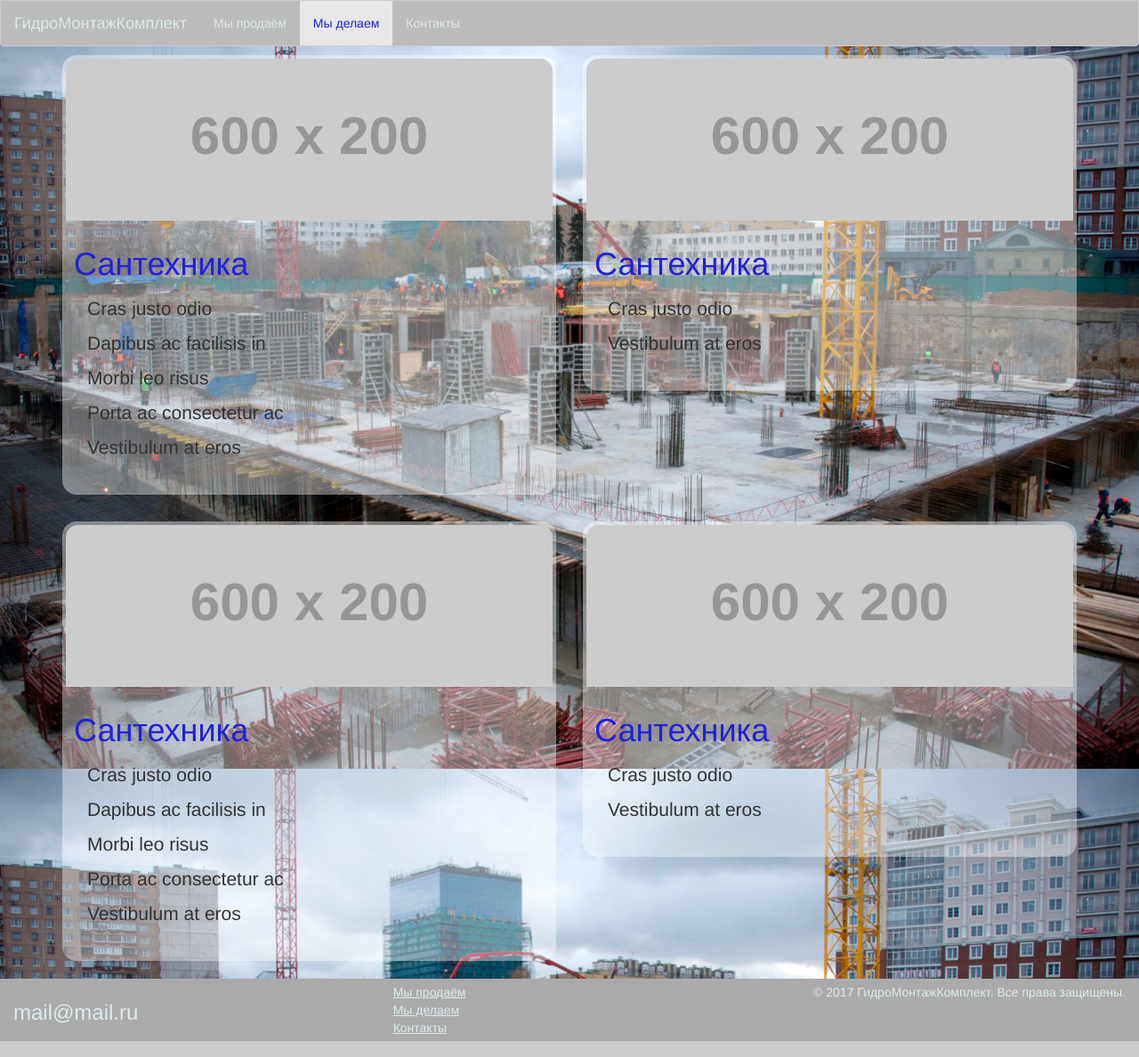
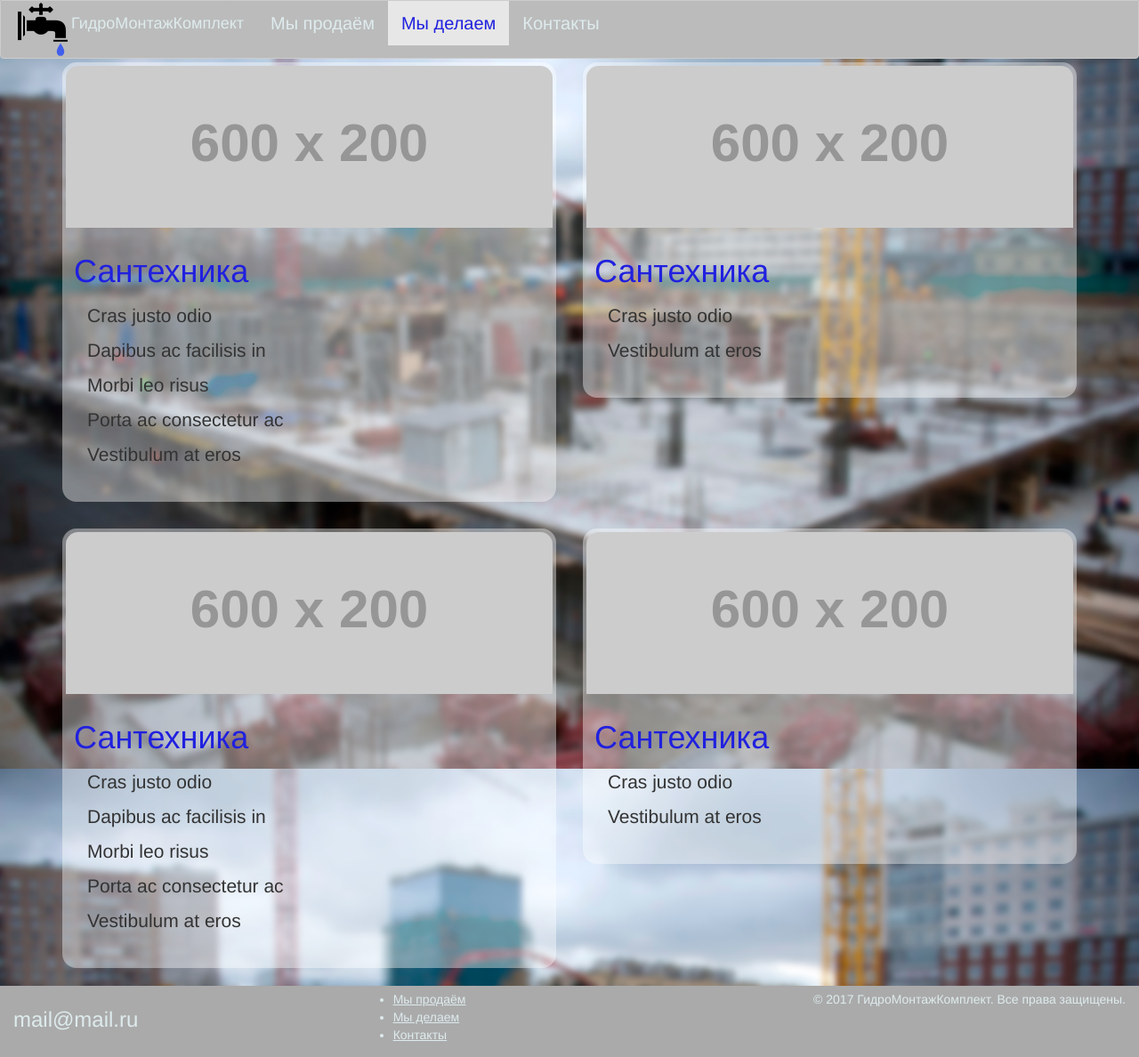
Before and after one commit to LiJanet/gmk, a web app: file src/service.html in a window 1280 px wide. Shown: the whole page at 89% size. Run offline with its HTML, style and script files only (its server is not run), Linux system fonts and the light colour scheme; grey boxes labelled with a size stand in for pictures from a placeholder-image service; some libraries are stand-ins or nearby versions.

Commit message:
edit one

```diff
--- a/src/contacts.html
+++ b/src/contacts.html
@@ -25,7 +25,10 @@
                                     <span class="icon-bar"></span>
                                     <span class="icon-bar"></span>
                                 </button>
-                                <a class="navbar-brand" href="index.html">ГидроМонтажКомплект</a>
+                                <ul id="logo">
+                                    <li><img class="logo" src="img/logo.png" alt="ГМК" /></li>
+                                    <li><a class="navbar-brand" href="index.html">ГидроМонтажКомплект</a></li>
+                                </ul>
                             </div>
                             <div class="collapse navbar-collapse" id="navbar-collapse">
                                 <ul class="nav navbar-nav">
--- a/src/css/style.css
+++ b/src/css/style.css
@@ -16,13 +16,13 @@ body {
     background-attachment: fixed;
 }
 #main-page{
-	 background-image: url(../img/background.jpg);
+	 background-image: url(../img/background4.jpg);
 }
 #service-page{
-	 background-image: url(../img/background2.jpg);
+	 background-image: url(../img/background5.jpg);
 }
 #contacts-page{
-	 background-image: url(../img/background3.jpg);
+	 background-image: url(../img/background6.jpg);
 }
 #menu{
 	position: fixed;
@@ -31,6 +31,15 @@ body {
 	right: 0;
 	height: 52px;
 	z-index: 100;
+}
+#logo li{
+	list-style-type: none;
+	margin: 0;
+	display: inline;
+}
+#logo li:first-child{
+	float: left;
+
 }
 #layout {
     height: 100%;
@@ -43,7 +52,7 @@ body {
     height: 100%;
     vertical-align: top;
     background-color: transparent;
-    padding-top: 52px;
+    padding-top: 60px;
 }
 
 #layout-content .navbar{
@@ -65,10 +74,8 @@ body {
     color: #deebed;
     padding: 5px 0;
 }
-
-#footer-nav ul {
-    list-style-type: none;
-    margin: 0;
+#navbar-collapse ul{
+    font-size: 20px;
 }
 
 #footer-nav a {
--- a/src/index.html
+++ b/src/index.html
@@ -25,7 +25,10 @@
                                     <span class="icon-bar"></span>
                                     <span class="icon-bar"></span>
                                 </button>
-                                <a class="navbar-brand" href="index.html">ГидроМонтажКомплект</a>
+                                <ul id="logo">
+                                    <li><img class="logo" src="img/logo.png" alt="ГМК" /></li>
+                                    <li><a class="navbar-brand" href="index.html">ГидроМонтажКомплект</a></li>
+                                </ul>
                             </div>
                             <div class="collapse navbar-collapse" id="navbar-collapse">
                                 <ul class="nav navbar-nav">
--- a/src/service.html
+++ b/src/service.html
@@ -25,7 +25,10 @@
                                     <span class="icon-bar"></span>
                                     <span class="icon-bar"></span>
                                 </button>
-                                <a class="navbar-brand" href="index.html">ГидроМонтажКомплект</a>
+                                <ul id="logo">
+                                    <li><img class="logo" src="img/logo.png" alt="ГМК" /></li>
+                                    <li><a class="navbar-brand" href="index.html">ГидроМонтажКомплект</a></li>
+                                </ul>
                             </div>
                             <div class="collapse navbar-collapse" id="navbar-collapse">
                                 <ul class="nav navbar-nav">
```
Also changed, not shown: src/img/background4.jpg (added), src/img/background5.jpg (added), src/img/background6.jpg (added).
